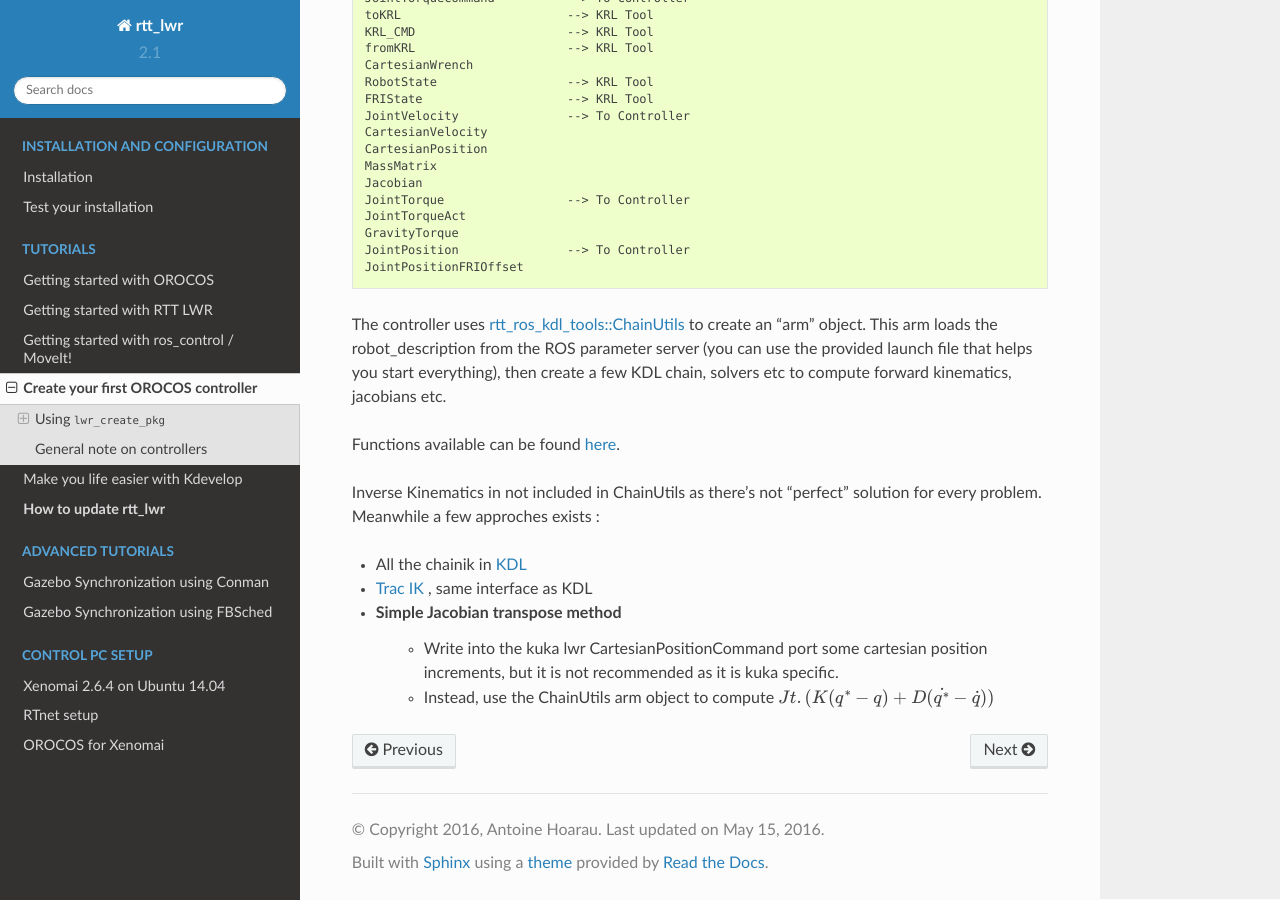
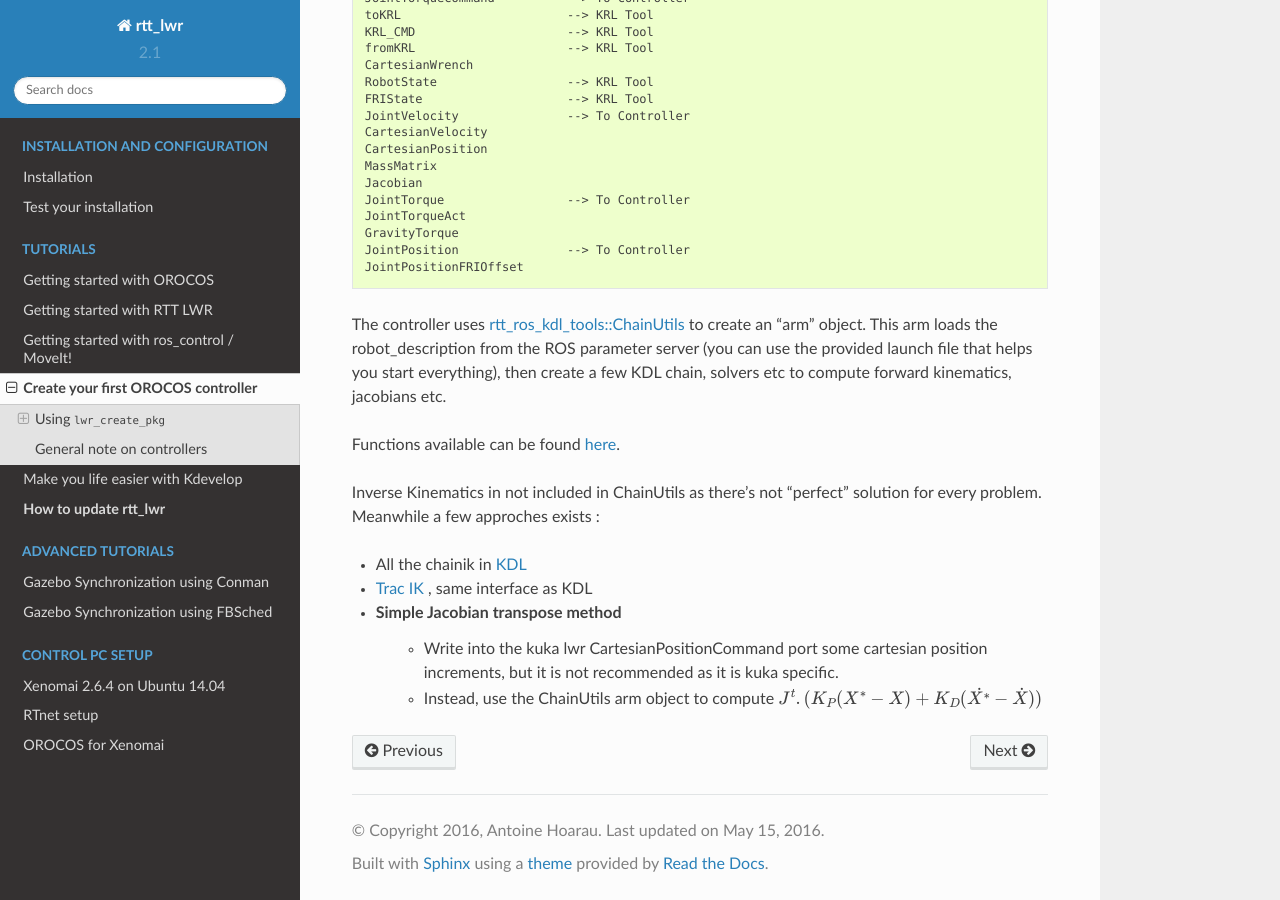
Before and after one commit to kuka-isir/rtt_lwr, a Sphinx documentation site: the page built from docs/source/tutos/controller-tuto.rst, in a window 1280 px wide and 900 px high, scrolled down 1937 px. Built offline with Sphinx 7.4.7 and the Read the Docs theme 2.0.0, drawn with Linux system fonts in a browser that asks for light colours.

Commit message:
fix jdot notation

```diff
--- a/docs/source/tutos/controller-tuto.rst
+++ b/docs/source/tutos/controller-tuto.rst
@@ -104,4 +104,4 @@ Inverse Kinematics in not included in ChainUtils as there's not "perfect" soluti
 - `Trac IK <https://bitbucket.org/traclabs/trac_ik.git/>`_ , same interface as KDL
 - Simple Jacobian transpose method
     * Write into the kuka lwr CartesianPositionCommand port some cartesian position increments, but it is not recommended as it is kuka specific.
-    * Instead, use the ChainUtils arm object to compute :math:`Jt.(K(q^{*}-q) + D(\dot{q^{*}}-\dot{q}))`
+    * Instead, use the ChainUtils arm object to compute :math:`J^{t}.(K_{P}(X^{*}-X) + K_{D}(\dot{X^{*}}-\dot{X}))`
```
